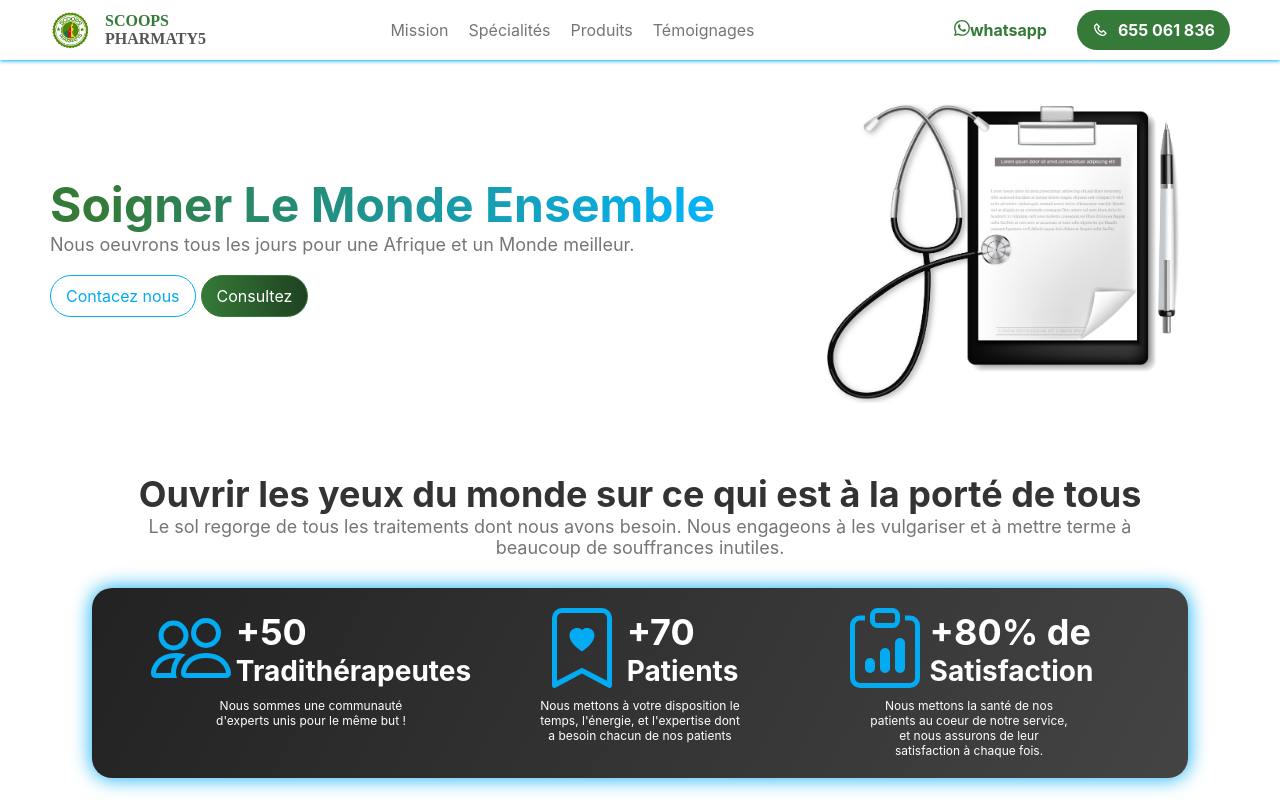
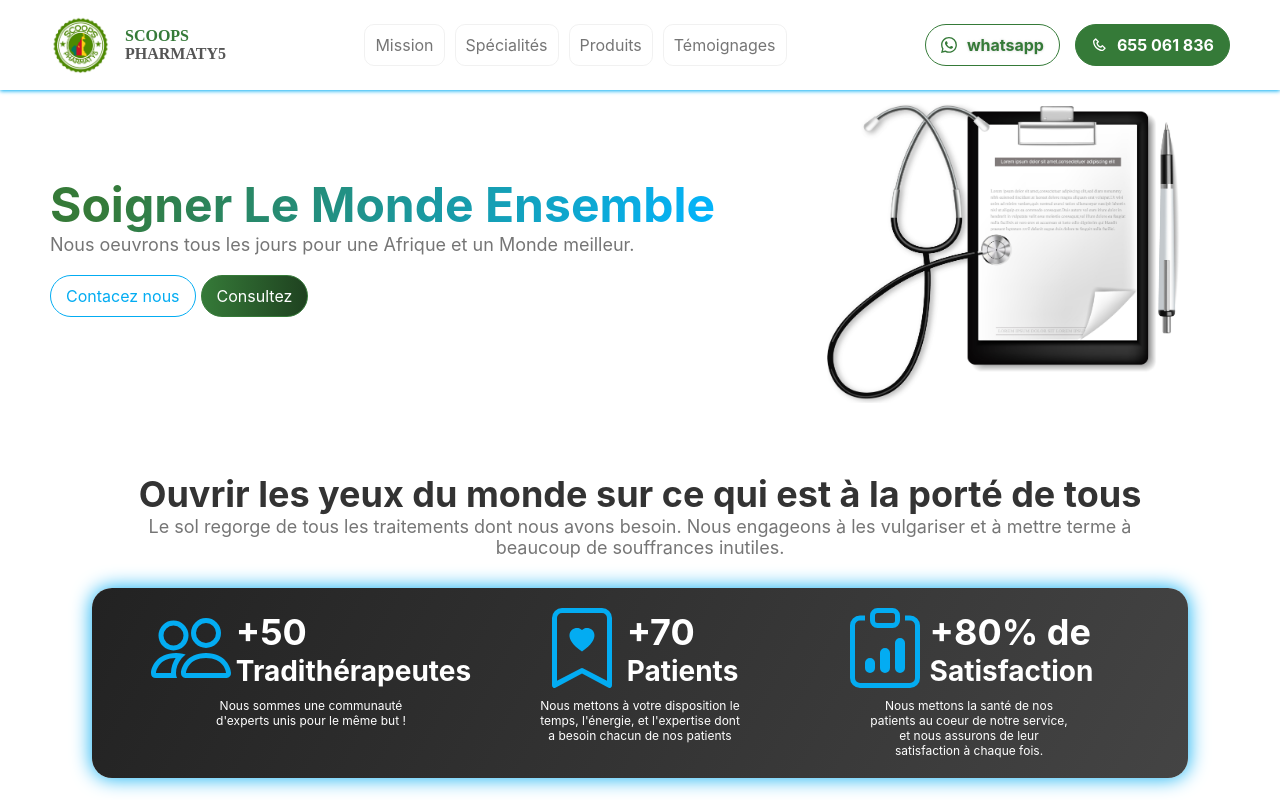
Before and after one commit to the-prince237/scoops-pharmaty5, a React (Create React App) app: page / in a window 1280 px wide. Shown: the top 800 px of the page. Built offline with nearby package versions, Linux system fonts and the light colour scheme.

Commit message:
header and footer details

```diff
--- a/src/containers/Footer/Footer.css
+++ b/src/containers/Footer/Footer.css
@@ -41,7 +41,7 @@ footer section h3{
 }
 
 footer .logo--text{
-  color: #111;
+  color: white;
   font-family: raleway;
   font-weight: bold;
   text-shadow: 0 0 15px var(--color-main);
--- a/src/containers/Header/Header.css
+++ b/src/containers/Header/Header.css
@@ -3,13 +3,14 @@ header{
   top: 0;
   width: 100%;
   min-height: 60px;
-  max-height: 80px;
+  padding: 15px 0;
   display: flex;
   justify-content: space-between;
   color: var(--text-color);
   box-shadow: 0px 1px 4px var(--color-secondary);
   align-items: center;
-  background-color: white;
+  background-color: rgba(250, 250, 250, 0.1);
+  backdrop-filter: blur(15px);
   z-index: 99999999;
 }
 
@@ -21,7 +22,7 @@ header .logo{
   font-family: raleway;
   font-weight: bold;
   font-size: 16px;
-  color: var(--color-main)
+  color: var(--color-main);
 }
 
 header .logo .logo--text{
@@ -34,22 +35,47 @@ header .logo .black{
 }
 
 header .logo img{
-  width: 40px;
+  width: 60px;
+  border-radius: 50%;
 }
 
 .large-nav > ul{
   display: flex;
   align-items: center;
+  gap: 10px;
 }
 
 .nav-link{
+  border: solid 1px rgba(210, 210, 210, 0.3);
+  border-radius: 10px;
+  position: relative;
+  display: flex;
+  flex-direction: column;
+  align-items: center;
+}
+
+.nav-link .link-dot{
+  width: 7px;
+  height: 7px;
+  position: absolute;
+  background-color: var(--color-main);
+  border-radius: 50px;
+  top: -50px;
+}
+
+.nav-link:hover .link-dot{
+  top: -10px;
+}
+
+.nav-link a{
+  display: inline-block;
   padding: 10px;
-  border-radius: 10px;
 }
 
 .nav-link:hover{
-  background-color: rgba(0, 0, 0, 0.2);
-  color: var(--color-main)
+  box-shadow: 0 0 10px #ddd;
+  transform: translateY(-5px);
+  background-color:  #fefefe;
 }
 
 .header-buttons{
@@ -57,18 +83,23 @@ header .logo img{
   margin-right: 50px;
 }
 
-.header-buttons, .header-buttons > span{
+.header-buttons, .header-buttons > .contact-btn{
   display: flex;
   align-items: center;
 }
 
-.header-buttons > span{
+.header-buttons > .contact-btn{
   gap: 10px;
   color: var(--color-main);
   padding: 10px 15px;
   border-radius: 100px;
   font-weight: bold;
   cursor: pointer;
+  border: solid 1px var(--color-main);
+}
+
+.header-buttons .whatsapp{
+  text-shadow: 0 0 3px rgba(0, 0, 0, 0.2);
 }
 
 .header-buttons .telephone{
@@ -93,6 +124,7 @@ header .logo img{
   .toggle-menu, .nav-button{
     display: flex;
     flex-direction: column;
+    max-height: 100px;
     align-items: flex-end;
     margin-right: 0;
   }
@@ -108,16 +140,23 @@ header .logo img{
   .small-nav{
     position: absolute;
     top: 100%;
+    transform: scale(0);
+  }
+
+  .small-nav nav{
     background-color: white;;
     box-shadow: 0 0 2px gray;
     border-radius: 5px;
-    transform: scale(0);
+  }
+
+  .toggle-menu .space{
+    height: 25px;
   }
 
   .small-nav a{
     display: block;
     cursor: pointer;
-    padding: 10px;
+    padding: 20px 30px;
     border-bottom: solid 1px rgba(0, 0, 0, 0.2);
   }
 
@@ -132,7 +171,7 @@ header .logo img{
 
   .small-nav a:hover{
     color: white;
-    background-color: var(--color-main);
+    background-color: #555;
   }
 }
 
--- a/src/containers/Header/Header.jsx
+++ b/src/containers/Header/Header.jsx
@@ -12,23 +12,29 @@ const Header = () => {
       <div className='logo'><img src="favicon.png" alt="scoops-pharmacy" data-aos="fade-right" /><span className='logo--text'>SCOOPS <span className='black'>PHARMATY5</span></span></div>
       <nav className='large-nav'>
         <ul>
-          <li><a className='nav-link' href="#mission">Mission</a></li>
-          <li><a className='nav-link' href="#specs">Spécialités</a></li>
-          <li><a className='nav-link' href="#prods">Produits</a></li>
-          <li><a className='nav-link' href="#tests">Témoignages</a></li>
+          <li className='nav-link'><div className='link-dot'/><a href="#mission">Mission</a></li>
+          <li className='nav-link'><div className='link-dot'/><a href="#specs">Spécialités</a></li>
+          <li className='nav-link'><div className='link-dot'/><a href="#prods">Produits</a></li>
+          <li className='nav-link'><div className='link-dot'/><a href="#tests">Témoignages</a></li>
         </ul>
       </nav>
       <div className='header-buttons'>
-        <span className='contact-btn whatsapp'><a href={contacts.whatsapp} target="_blank" rel="noopener noreferrer"><BsWhatsapp /><span className='contact-btn__text'>whatsapp</span></a> </span>
-        <span className='contact-btn telephone'><BiPhone /> <span className='contact-btn__text'>{contacts.phone}</span></span>
+        <a className='contact-btn whatsapp' href={contacts.whatsapp} target="_blank" rel="noopener noreferrer"><BsWhatsapp /><span className='contact-btn__text'>whatsapp</span></a>
+        <span className='contact-btn telephone'>
+          <BiPhone />
+          <span className='contact-btn__text'>{contacts.phone}</span>
+        </span>
         <div className='toggle-menu'>
           <div className='nav-button'><BiMenu data-aos="fade-left" /></div>
-          <nav className='small-nav'>
-            <a href="#mission">Mission</a>
-            <a href="#specs">Spécialités</a>
-            <a href="#prods">Produits fars</a>
-            <a href="#tests">Témoignages</a>
-          </nav>
+          <div className='small-nav'>
+            <div className='space' />
+            <nav>
+              <a href="#mission">Mission</a>
+              <a href="#specs">Spécialités</a>
+              <a href="#prods">Produits fars</a>
+              <a href="#tests">Témoignages</a>
+            </nav>
+          </div>
         </div>
       </div>
     </header>
--- a/src/index.css
+++ b/src/index.css
@@ -22,7 +22,7 @@ body {
 *{
   margin: 0;
   padding: 0;
-  transition: 500ms;
+  transition: 500ms cubic-bezier(0.075, 0.82, 0.165, 1);
 }
 
 a{
```
